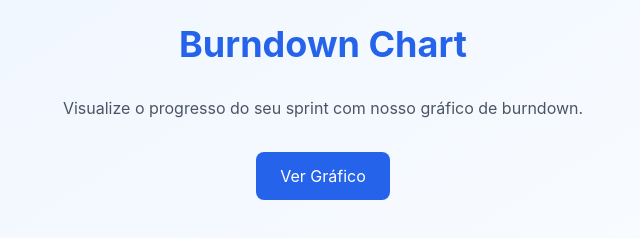
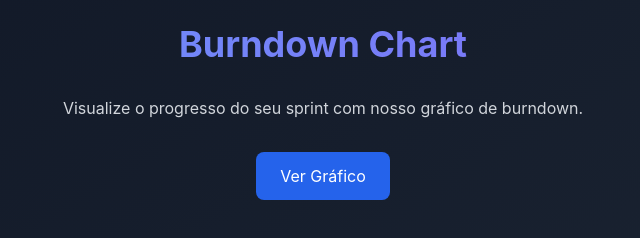
Before and after one commit to JV-L0pes/burndown-chart, a website: page index.html in a window 1280 px wide. Shown: the whole page, without its empty margins (317-957 px from the left). Drawn offline with nearby package versions, Linux system fonts and the light colour scheme.

Commit message:
Corrige problemas de layout e estilo

```diff
--- a/index.html
+++ b/index.html
@@ -7,10 +7,10 @@
     <link href="https://cdn.jsdelivr.net/npm/tailwindcss@2.2.19/dist/tailwind.min.css" rel="stylesheet">
     <link href="style.css" rel="stylesheet">
 </head>
-<body class="bg-gradient-to-br from-blue-50 to-white min-h-screen p-6">
+<body class="bg-gradient-to-br from-gray-900 to-gray-800 min-h-screen p-6 text-white">
     <div class="max-w-4xl mx-auto text-center">
-        <h1 class="text-4xl font-bold text-blue-600 mb-8">Burndown Chart</h1>
-        <p class="text-gray-600 mb-8">Visualize o progresso do seu sprint com nosso gráfico de burndown.</p>
+        <h1 class="text-4xl font-bold bg-gradient-to-r from-blue-400 to-purple-500 text-transparent bg-clip-text mb-8">Burndown Chart</h1>
+        <p class="text-gray-300 mb-8">Visualize o progresso do seu sprint com nosso gráfico de burndown.</p>
         <a href="graphpage.html" class="inline-block bg-blue-600 text-white px-6 py-3 rounded-lg hover:bg-blue-700 transition-colors">
             Ver Gráfico
         </a>
```
Also changed, not shown: graphpage.html (+2 -1 lines).
